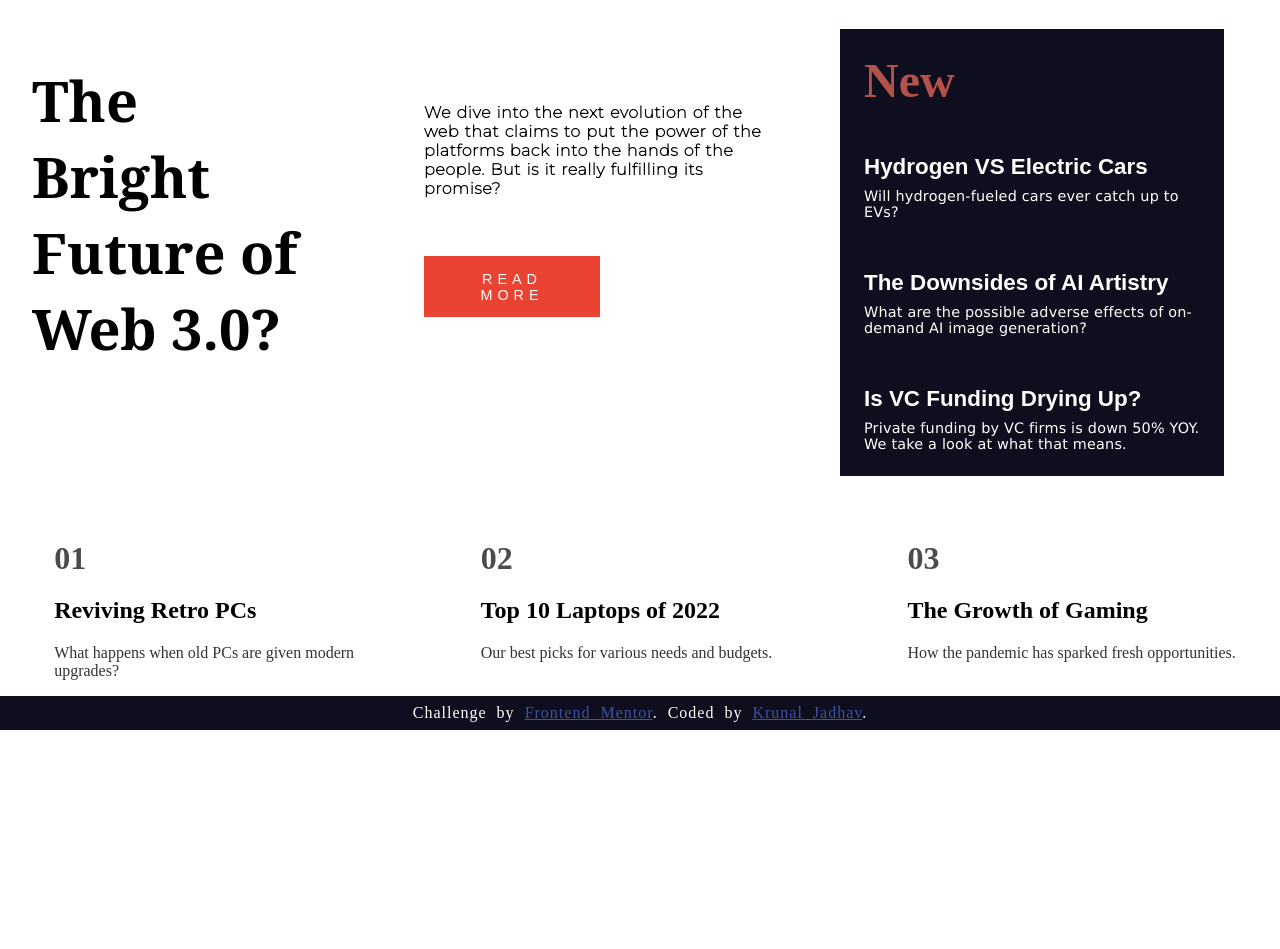
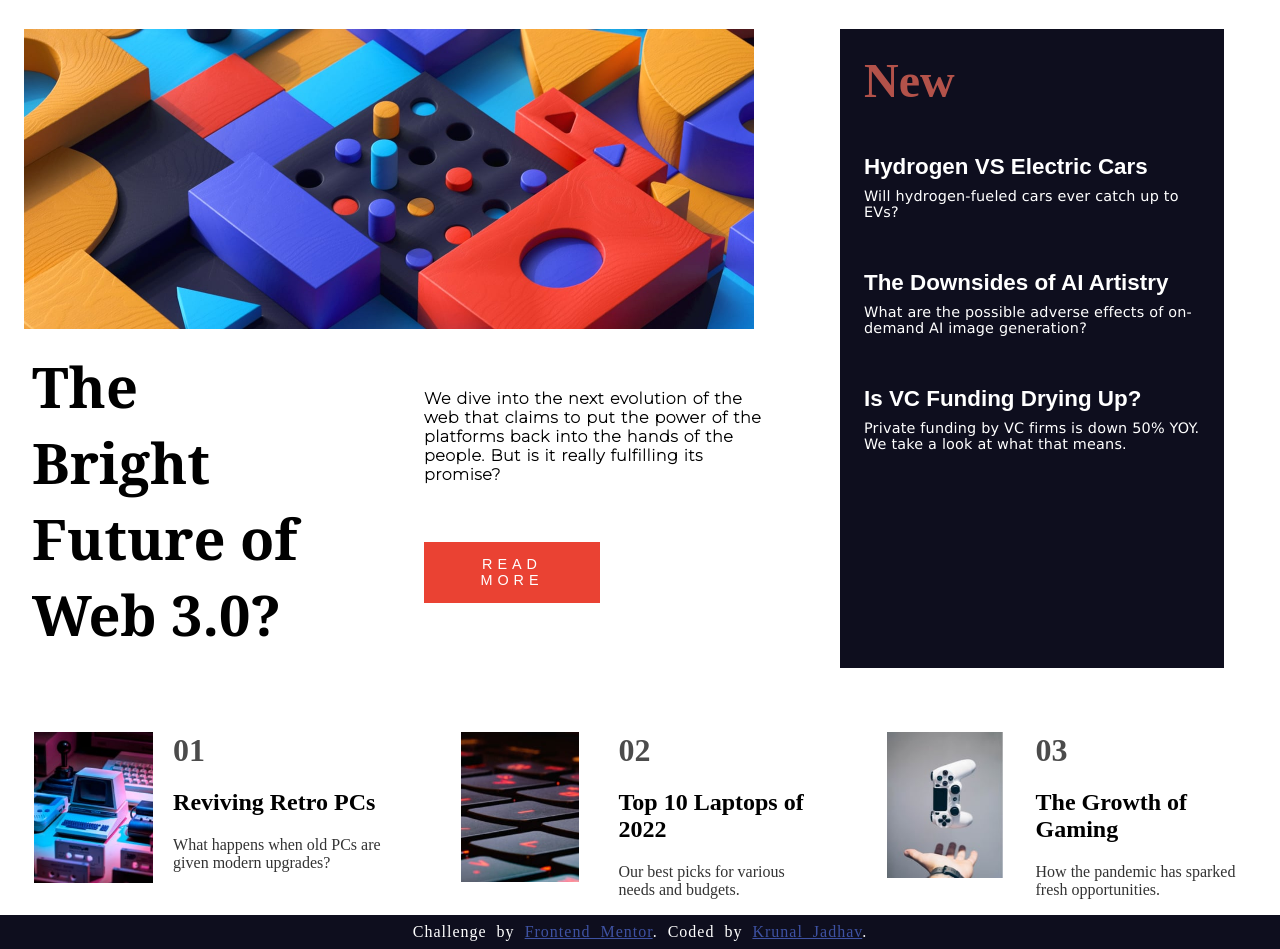
Before and after one commit to Kunal-here/NewsHomePage, a plain HTML site: page index.html in a window 1280 px wide. Shown: the part 79-1028 px from the top of the page. Before the commit the page ends 809 px from the top, so only its background shows below. Drawn offline with Linux system fonts and the light colour scheme; a web font is replaced by a local one.

Commit message:
Update index.html

```diff
--- a/index.html
+++ b/index.html
@@ -40,7 +40,7 @@
     <div class="first">
 
       <div class="firstTop">
-        <img src="./assets/images/image-web-3-desktop.jpg" alt="">
+        <img src="./image-web-3-desktop.jpg" alt="">
       </div>
 
       <div class="firstBottom">
@@ -86,7 +86,7 @@
     <div class="desc1">
 
         <div class="desc1Img">
-          <img src="./assets/images/image-retro-pcs.jpg" alt="">
+          <img src="./image-retro-pcs.jpg" alt="">
         </div>
 
         <div class="desc1Text">
@@ -101,7 +101,7 @@
     <div class="desc2">
 
        <div class="desc2Img">
-          <img src="./assets/images/image-top-laptops.jpg" alt="">
+          <img src="./image-top-laptops.jpg" alt="">
        </div>
 
        <div class="desc2Text">
@@ -116,7 +116,7 @@
     <div class="desc3">
 
        <div class="desc3Img">
-          <img src="./assets/images/image-gaming-growth.jpg" alt="">
+          <img src="./image-gaming-growth.jpg" alt="">
        </div>
        <div class="desc3Text">
           <h1>03</h1>
```
